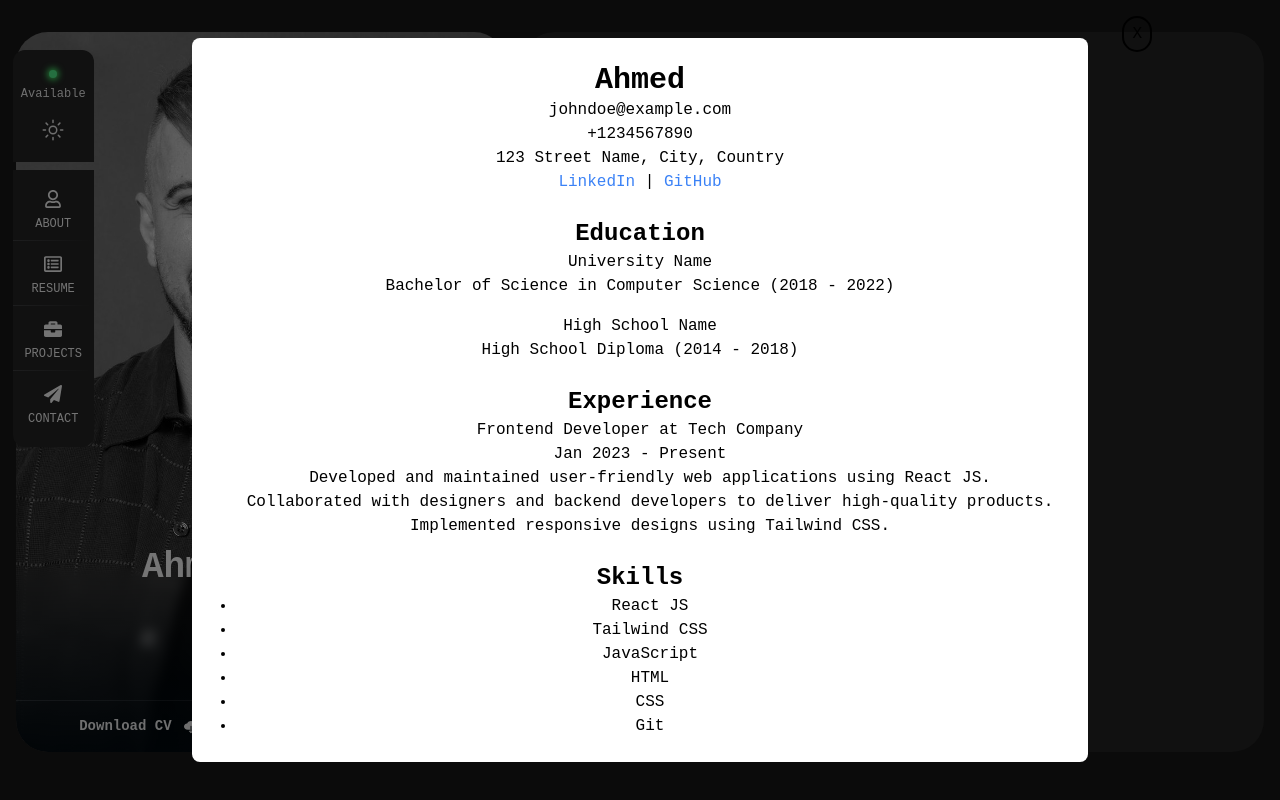
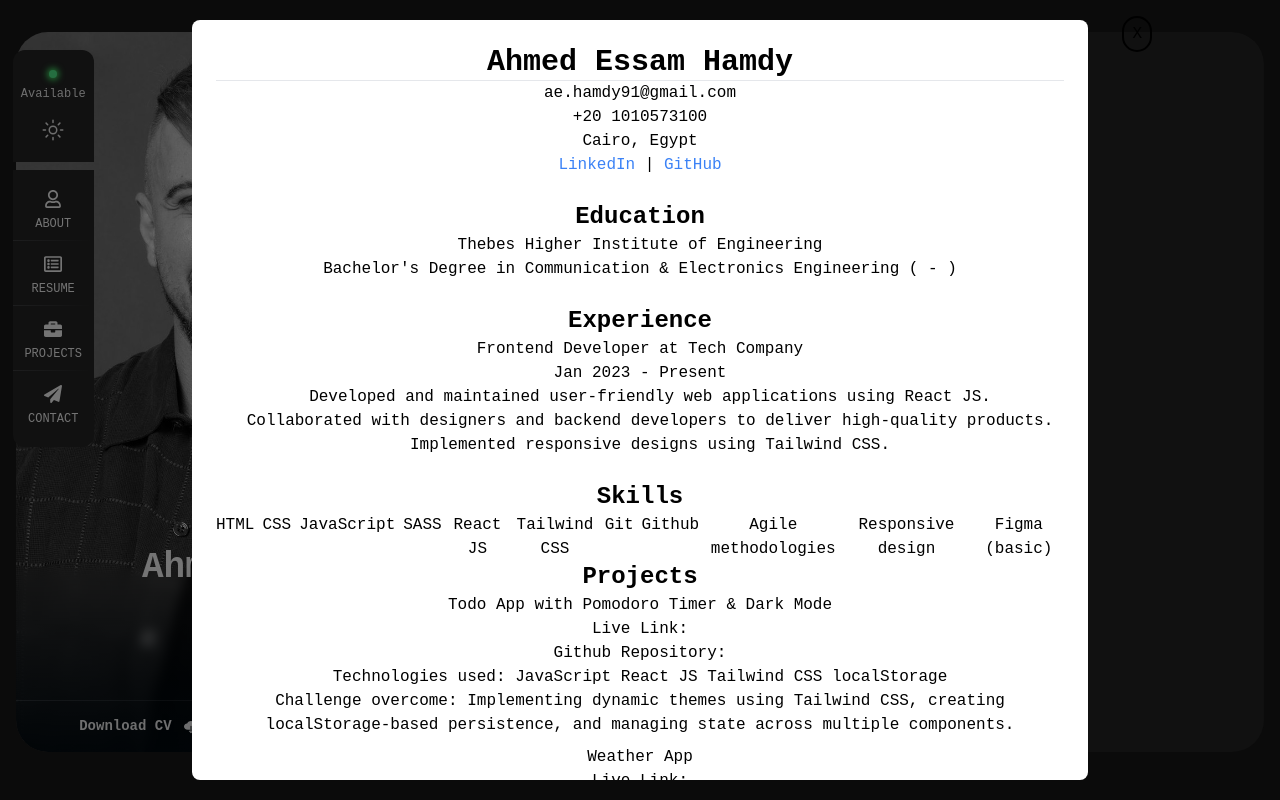
Before and after one commit to aehamdy/my-portfolio, a React (Vite) app: page / in a window 1280 px wide. Both pictures are taken after a click on the button "Download CV". Built offline with nearby package versions, Linux system fonts and the light colour scheme; a web font is replaced by a local one.

Commit message:
feat: Update and share info from personalInfo to cvData to view it dynamically in CvModal

```diff
--- a/src/components/CvModal.jsx
+++ b/src/components/CvModal.jsx
@@ -17,8 +17,9 @@ const CvModal = ({ isOpen, closeModal, cvData }) => {
         </button>
 
         {/* CV Content */}
-        <div>
+        <div className="">
           <h1 className="text-3xl font-bold">{cvData.personalDetails.name}</h1>
+          <hr />
           <p>{cvData.personalDetails.email}</p>
           <p>{cvData.personalDetails.phone}</p>
           <p>{cvData.personalDetails.address}</p>
@@ -68,9 +69,29 @@ const CvModal = ({ isOpen, closeModal, cvData }) => {
           {/* Skills */}
           <div className="mt-6">
             <h2 className="text-2xl font-semibold">Skills</h2>
-            <ul className="list-disc pl-5">
-              {cvData.skills.map((skill, index) => (
-                <li key={index}>{skill}</li>
+            <ul className="flex gap-2">
+              {cvData.skills.map((skill, i) => (
+                <li key={i}>{skill}</li>
+              ))}
+            </ul>
+          </div>
+
+          <div>
+            <h2 className="text-2xl font-semibold">Projects</h2>
+            <ul className="flex flex-col gap-2">
+              {cvData.projects.map((project, i) => (
+                <li key={i}>
+                  <h3>{project.name}</h3>
+                  <p>Live Link: {project.liveLInk}</p>
+                  <p>Github Repository: {project.githubRep}</p>
+                  <p>
+                    Technologies used:{" "}
+                    {project.technologies.map((tech, i) => (
+                      <span key={i}>{tech} </span>
+                    ))}
+                  </p>
+                  <p>Challenge overcome: {project.challengeOvercome}</p>
+                </li>
               ))}
             </ul>
           </div>
--- a/src/data/cvData.js
+++ b/src/data/cvData.js
@@ -1,25 +1,21 @@
+import { personalInfo } from "./personalInfo";
+
 // Random Data
 const cvData = {
     personalDetails: {
-      name: 'Ahmed',
-      email: 'johndoe@example.com',
-      phone: '+1234567890',
-      address: '123 Street Name, City, Country',
-      linkedIn: 'https://www.linkedin.com/in/johndoe',
-      github: 'https://github.com/johndoe',
+      name: `${personalInfo.firstName} ${personalInfo.middleName} ${personalInfo.lastName}`,
+      email: `${personalInfo.email}`,
+      phone: `${personalInfo.phoneNumber}`,
+      address: `${personalInfo.location}`,
+      portfolio: `${personalInfo.social.portfolio}`,
+      linkedIn: `${personalInfo.social.linkedin}`,
+      github: `${personalInfo.social.github}`,
     },
     education: [
       {
-        institution: 'University Name',
-        degree: 'Bachelor of Science in Computer Science',
-        startDate: '2018',
-        endDate: '2022',
-      },
-      {
-        institution: 'High School Name',
-        degree: 'High School Diploma',
-        startDate: '2014',
-        endDate: '2018',
+        institution: `${personalInfo.education.universityName}`,
+        degree: `${personalInfo.education.degree}`,
+        graduationYear: `${personalInfo.education.graduationYear}`,
       },
     ],
     experience: [
@@ -35,14 +31,12 @@ const cvData = {
         ],
       },
     ],
-    skills: ['React JS', 'Tailwind CSS', 'JavaScript', 'HTML', 'CSS', 'Git'],
-    projects: [
-      {
-        title: 'Portfolio Website',
-        description: 'A personal portfolio website to showcase my projects and experience.',
-        technologies: ['React JS', 'Tailwind CSS'],
-      },
-    ],
+    // skills: ['React JS', 'Tailwind CSS', 'JavaScript', 'HTML', 'CSS', 'Git'],
+    skills: personalInfo.technicalSkills.flatMap(skill => {
+        const key = Object.keys(skill)[0];
+        return skill[key];
+    }),
+    projects: personalInfo.projects,
   };
 
   export default cvData;
```
